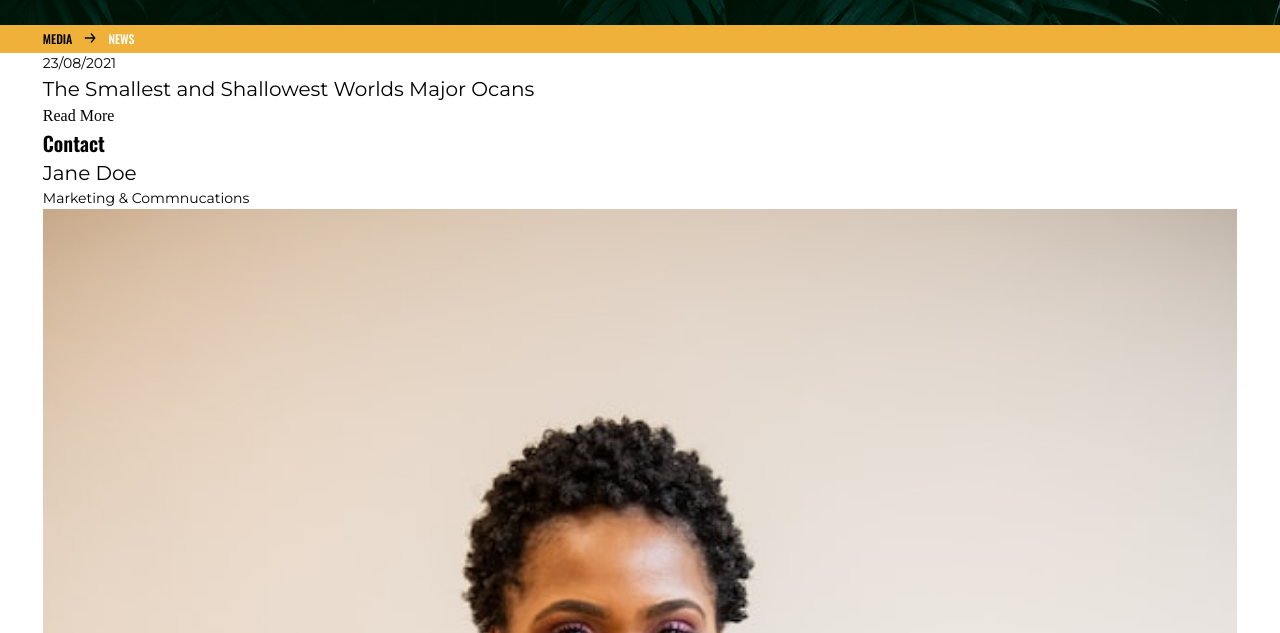
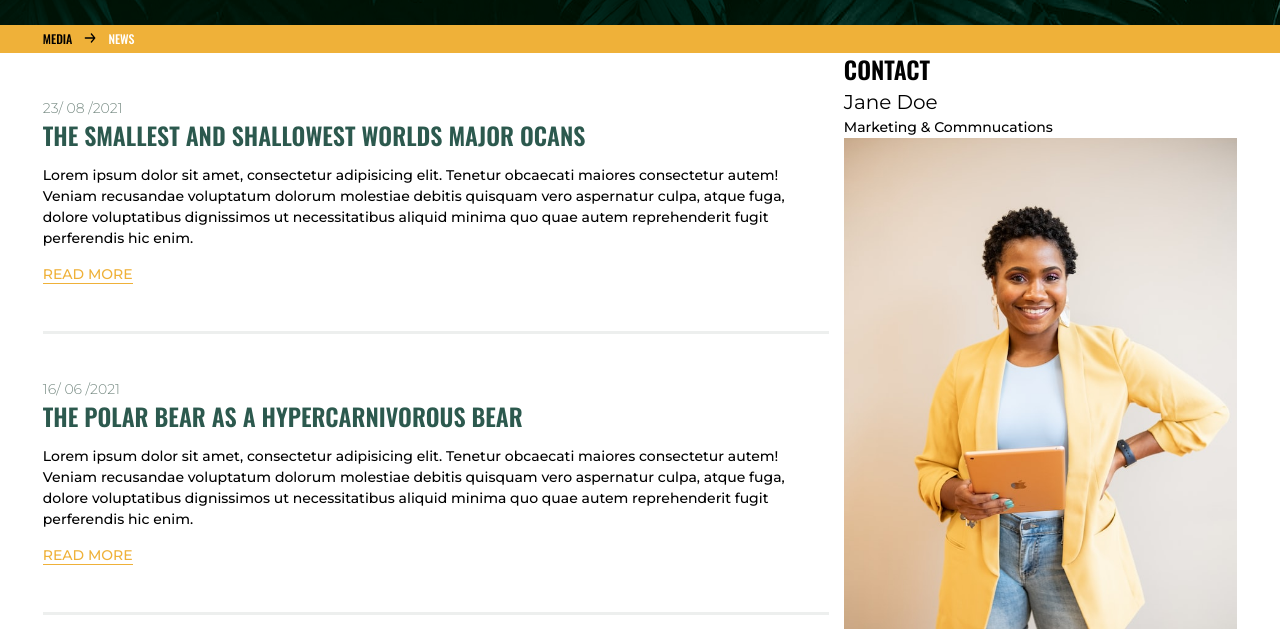
Before and after one commit to FluffyderDelphin/Acme-Project-, a website built with Vite: page src/app/news.html in a window 1280 px wide. Shown: the part 303-936 px from the top of the page. Built offline with nearby package versions, Linux system fonts and the light colour scheme.

Commit message:
news styling

```diff
--- a/src/app/news.html
+++ b/src/app/news.html
@@ -7,7 +7,7 @@
     <link rel="preconnect" href="https://fonts.googleapis.com" />
     <link rel="preconnect" href="https://fonts.gstatic.com" crossorigin />
     <link
-      href="https://fonts.googleapis.com/css2?family=Montserrat:wght@300;400&family=Oswald:wght@300;500;600&display=swap"
+      href="https://fonts.googleapis.com/css2?family=Montserrat:wght@300;400;500&family=Oswald:wght@300;500;600&display=swap"
       rel="stylesheet"
     />
     <link rel="stylesheet" href="./scss/main.scss" />
@@ -72,12 +72,36 @@
     </header>
 
     <main class="mainContent">
-      <div class="container">
+      <div class="container mainContainer">
         <article class="news">
           <section class="news__article">
-            <p>23/08/2021</p>
-            <h3>The Smallest and Shallowest Worlds Major Ocans</h3>
-            <a>Read More</a>
+            <h4 class="news__date">23/ 08 /2021</h4>
+            <h2 class="news__title">
+              The Smallest and Shallowest Worlds Major Ocans
+            </h2>
+            <p class="news__text hidden__mobile">
+              Lorem ipsum dolor sit amet, consectetur adipisicing elit. Tenetur
+              obcaecati maiores consectetur autem! Veniam recusandae voluptatum
+              dolorum molestiae debitis quisquam vero aspernatur culpa, atque
+              fuga, dolore voluptatibus dignissimos ut necessitatibus aliquid
+              minima quo quae autem reprehenderit fugit perferendis hic enim.
+            </p>
+            <a class="link news__link">Read More</a>
+          </section>
+
+          <section class="news__article">
+            <h4 class="news__date">16/ 06 /2021</h4>
+            <h2 class="news__title">
+              The Polar Bear as a hypercarnivorous Bear
+            </h2>
+            <p class="news__text hidden__mobile">
+              Lorem ipsum dolor sit amet, consectetur adipisicing elit. Tenetur
+              obcaecati maiores consectetur autem! Veniam recusandae voluptatum
+              dolorum molestiae debitis quisquam vero aspernatur culpa, atque
+              fuga, dolore voluptatibus dignissimos ut necessitatibus aliquid
+              minima quo quae autem reprehenderit fugit perferendis hic enim.
+            </p>
+            <a class="link news__link">Read More</a>
           </section>
         </article>
 
--- a/src/app/scss/base/_layout.scss
+++ b/src/app/scss/base/_layout.scss
@@ -9,3 +9,13 @@
     }
 
 }
+
+.mainContainer{
+
+    @include mix.breakpoint-up (medium){
+       display: grid;
+       grid-template-columns: 2fr 1fr;
+       gap: .9rem;
+     }
+
+}
--- a/src/app/scss/base/_typography.scss
+++ b/src/app/scss/base/_typography.scss
@@ -4,26 +4,37 @@ h1{
   font-size: 4rem;
    font-family: 'Oswald', sans-serif;
    font-weight: 500;
+   text-transform: uppercase;
 
    @include mix.breakpoint-down (medium){
     font-size: 3rem;
 }
 }
 
-h2,.nav__desktop__menu a{
-  font-size: 1.25rem;
+h2{
+  font-size: 1.5rem;
   font-family: 'Oswald',sans-serif;
   font-weight: 600;
+  text-transform: uppercase;
+  line-height: 1.4;
 
   @include mix.breakpoint-down (medium){
-    font-size: .9rem;
+    font-size: 1.3rem;
 }
+}
+
+.nav__desktop__menu a{
+    font-size: 1.25rem;
+    font-family: 'Oswald',sans-serif;
+    font-weight: 600;
+    text-transform: uppercase;
 }
 
 h3{
     font-size: 1.25rem;
     font-family: 'Montserrat', sans-serif;
     font-weight: 400;
+
 
     @include mix.breakpoint-down (medium){
         font-size: .9rem;
@@ -38,7 +49,8 @@ h4{
 p{
     font-size: 0.875rem;
     font-family: 'Montserrat', sans-serif;
-    font-weight: 400;
+    // Monteserrat Medium fitted the Refrence more
+    font-weight: 500;
 }
 
 .small{
@@ -50,7 +62,8 @@ p{
 .link{
     font-size: 0.875rem;
     font-family: 'Montserrat', sans-serif;
-    font-weight: 400;
+    font-weight: 500;
+    text-transform: uppercase;
 }
 
 .breadnBtn{
--- a/src/app/scss/colors/_colors.scss
+++ b/src/app/scss/colors/_colors.scss
@@ -3,5 +3,5 @@ $color-ink:#2c3331;
 $color-white:#ffff;
 $color-green:#2c594e;
 $color-green-middle:#758981;
-$color-green-light:#758981;
+$color-green-light:#edefee;
 $color-yellow:#efb139;
--- a/src/app/scss/components/_hero.scss
+++ b/src/app/scss/components/_hero.scss
@@ -10,7 +10,6 @@
 
     h1{
         color:col.$color-yellow ;
-        text-transform: uppercase;
     }
 
     h3{
--- a/src/app/scss/components/_index.scss
+++ b/src/app/scss/components/_index.scss
@@ -1,2 +1,3 @@
 @forward 'navbar';
 @forward 'hero';
+@forward 'newsList';
--- /dev/null
+++ b/src/app/scss/components/_newsList.scss
@@ -0,0 +1,30 @@
+@use '../colors' as col;
+@use '../media' as mix;
+
+.news{
+
+
+    &__article{
+        padding: 2.81rem 0;
+        border-bottom: 3px solid col.$color-green-light;
+    }
+
+    h2{
+        color: col.$color-green;
+    }
+
+    &__date{
+        color: col.$color-green-middle;
+    }
+
+    &__text{
+        margin: .8rem 0;
+    }
+
+    &__link{
+        color: col.$color-yellow;
+        border-bottom: 1px solid col.$color-yellow;
+    }
+
+
+}
```
